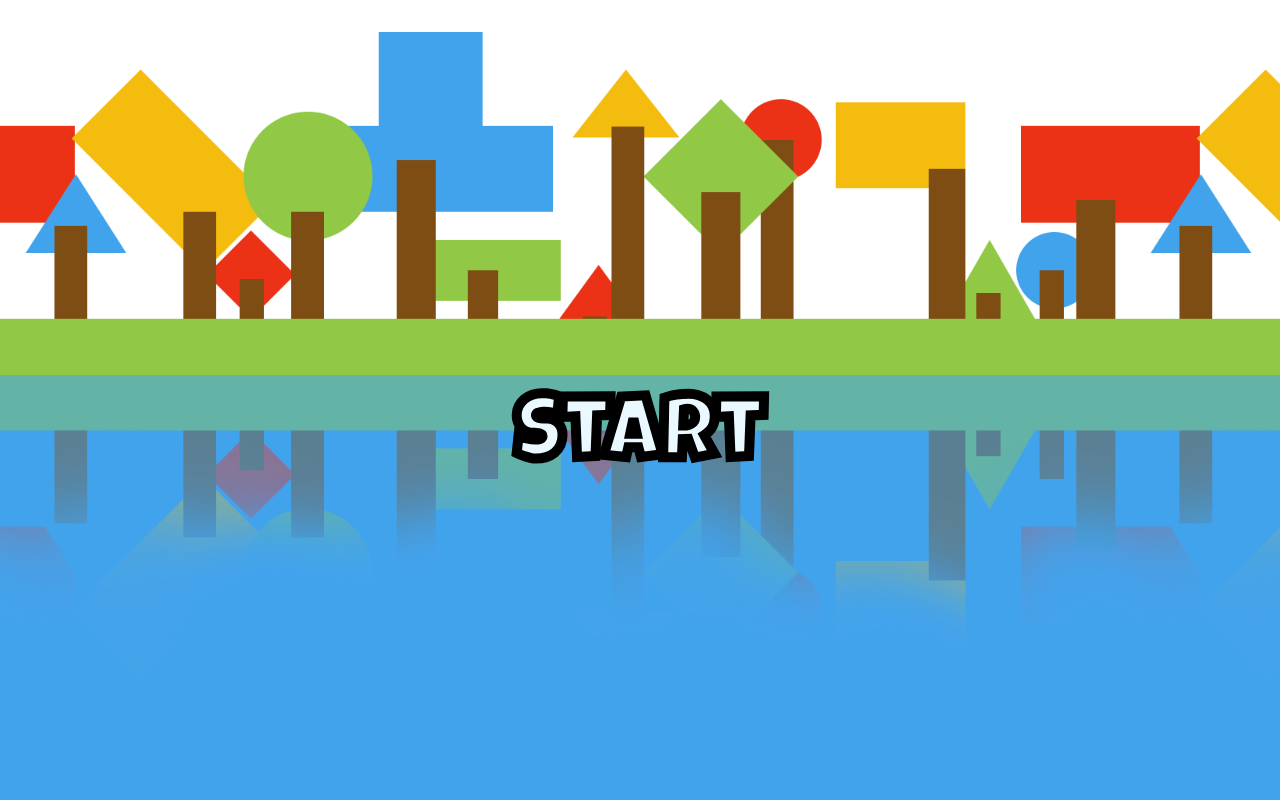
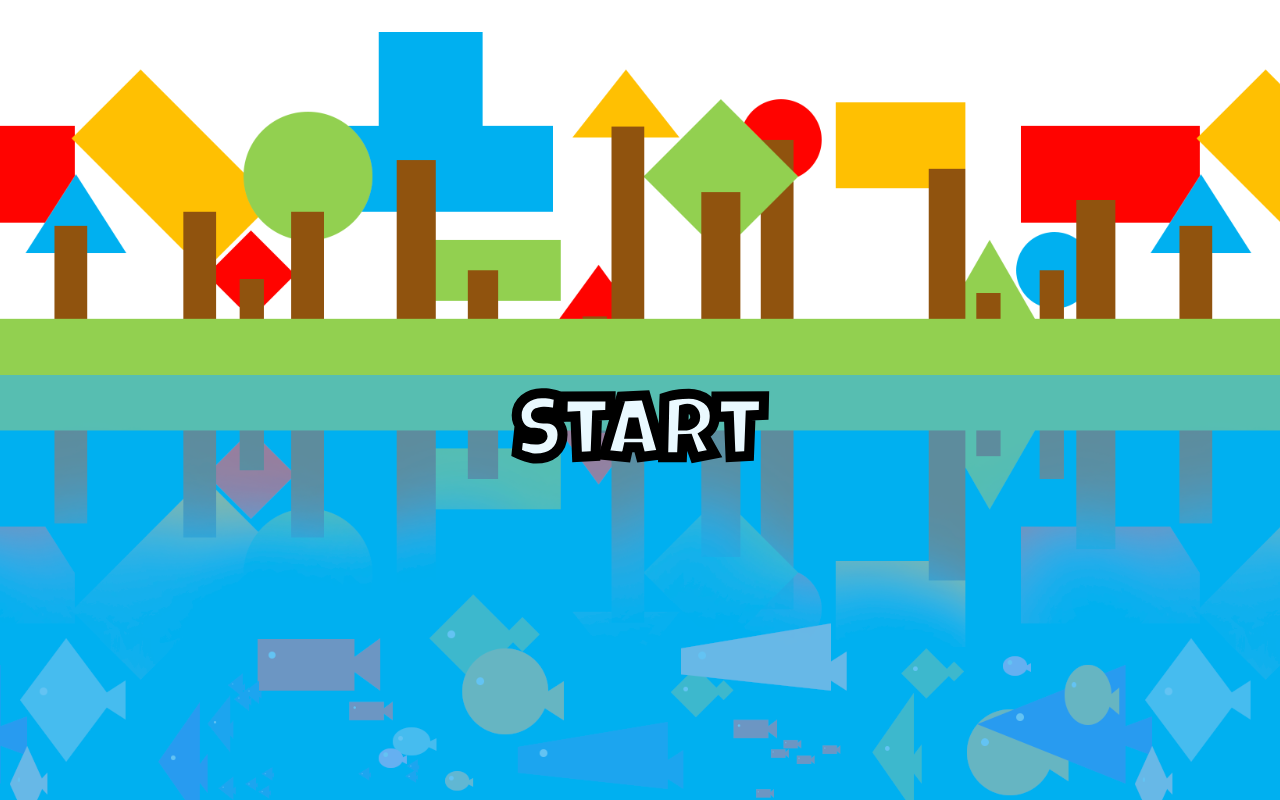
Before and after one commit to RuoningJin/open-box-game, a React (Create React App) app in the folder client/: page / in a window 1280 px wide. Built offline with nearby package versions, Linux system fonts and the light colour scheme; a web font is replaced by a local one.

Commit message:
modify shadow color

```diff
--- a/client/src/components/Application.scss
+++ b/client/src/components/Application.scss
@@ -11,7 +11,7 @@ section {
 
   height: 100vh;
   margin: 0;
-  background-image: url("../../public/start-background-img2.png");
+  background-image: url("../../public/start-background-img3.png");
   background-repeat: repeat-x;
   background-size: auto 100%;
   animation: slide 60s linear infinite;
--- a/client/src/components/Button.scss
+++ b/client/src/components/Button.scss
@@ -11,6 +11,6 @@
   }
 
   &:active {
-    text-shadow: 7px 15px rgb(255, 139, 23);
+    text-shadow: 7px 15px rgb(242, 222, 0);
   }
 }
```
Also changed, not shown: client/public/background-main-2.png (deleted), client/public/start-background-img3.png (added).
